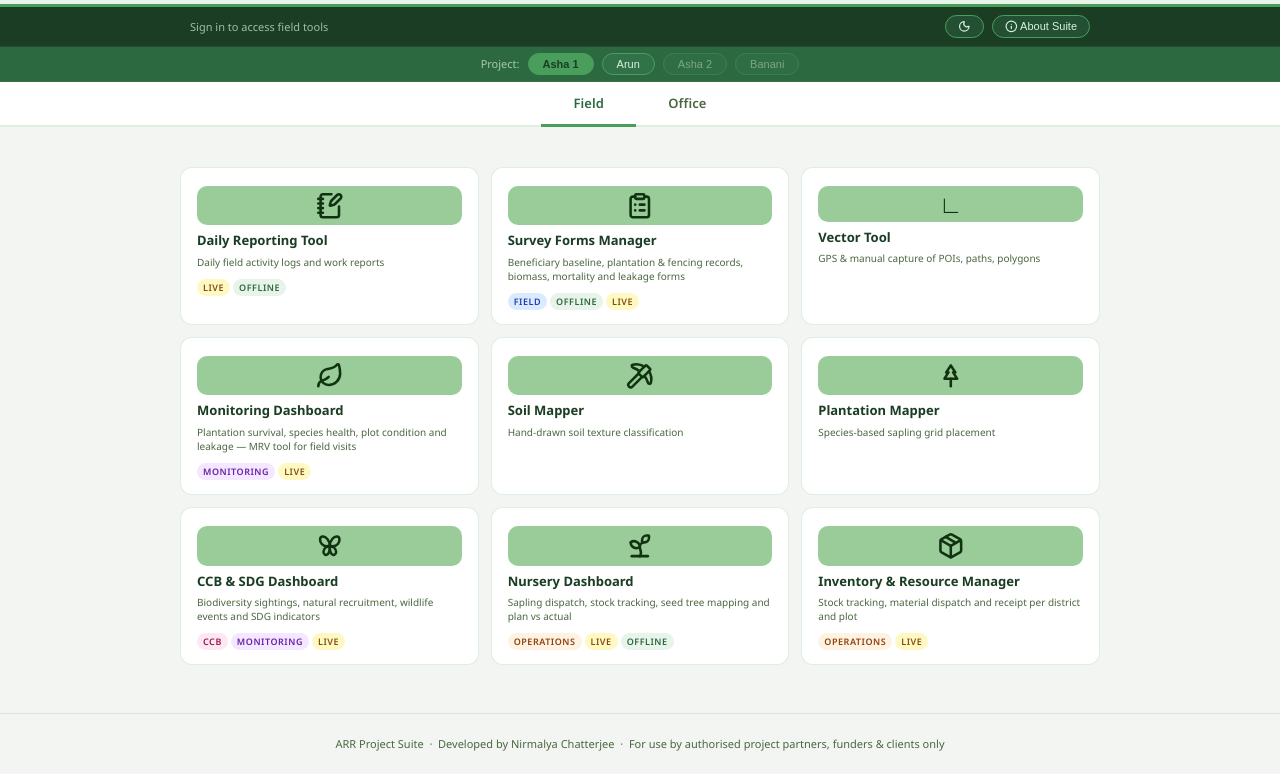
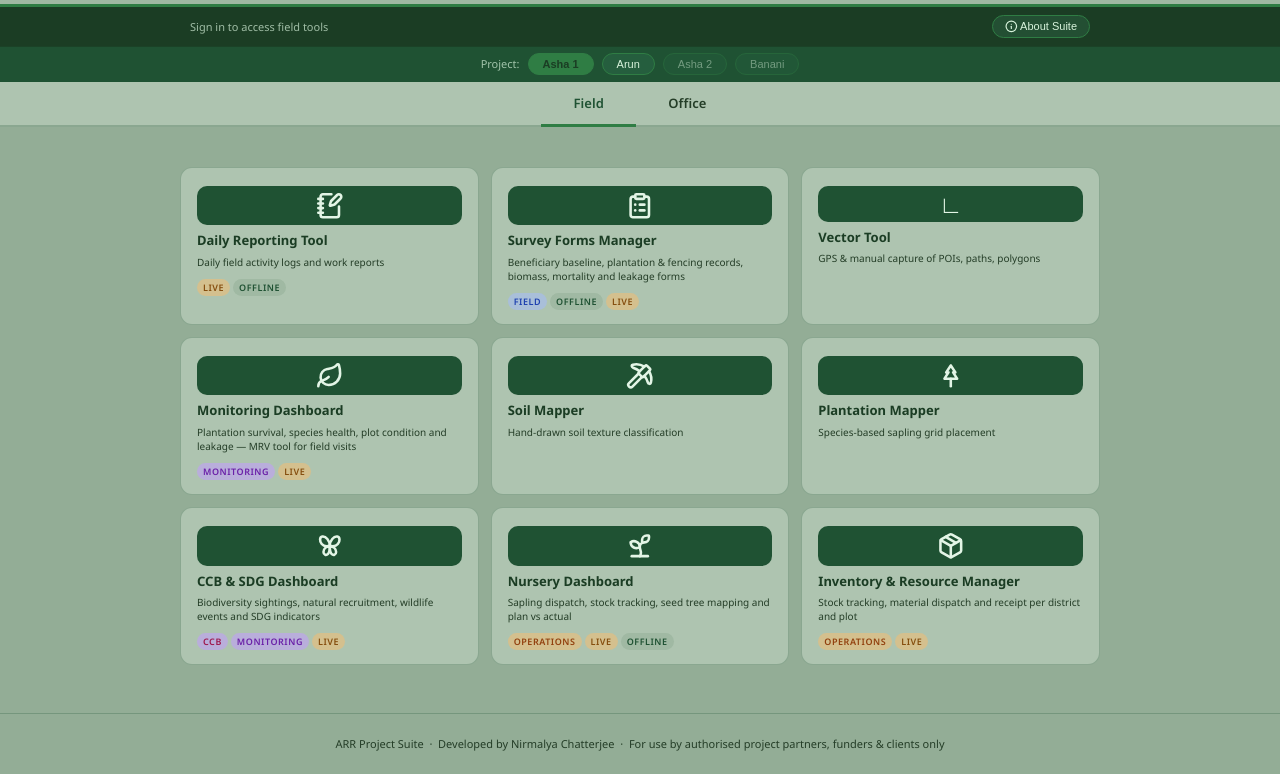
Before and after one commit to forestsoil/ARRmapper, a plain HTML site: page launcher.html in a window 1280 px wide. Shown: the part 146-920 px from the top of the page. Drawn offline with Linux system fonts and the light colour scheme.

Commit message:
overall mid-tone theme-ing

```diff
--- a/arr-shared.css
+++ b/arr-shared.css
@@ -1,7 +1,7 @@
 /* ═══════════════════════════════════════════════════════════════════════
    arr-shared.css  —  ARR Suite shared design tokens & base styles
    Served from GitHub Pages root. Included by all applets.
-   v1 · 2026-08-21
+   v5 · mid-tone only (light/dark removed; +--green-pale, --field)
    ═══════════════════════════════════════════════════════════════════════ */
 
 /* ── Google Fonts ──────────────────────────────────────────────────── */
@@ -11,32 +11,34 @@
 :root {
   /* Brand greens */
   --forest: #1b3d24;
-  --canopy: #2d6940;
-  --leaf:   #4a9e5c;
+  --canopy: #1f5233;
+  --leaf:   #2f7d44;
   --mist:   #d8f3dc;   /* text/chip on dark green surfaces */
-  --mint:   #e8f3e9;   /* light background tint: headers, card surfaces */
-  --pale:   #f2f5f1;
+  --mint:   #a0b9a3;   /* mid surface tint: headers, card surfaces */
+  --pale:   #93ad96;
 
   /* Semantic surface + text */
   --bg:     var(--pale);
-  --card:   #ffffff;
-  --ink:    #0f1c0e;
-  --mid:    #4a6741;
-  --dim:    #7a9e7e;
-  --rule:   rgba(74,158,92,.18);
-  --border: #c8ddd2;
+  --card:   #aec4b0;
+  --ink:    #0c180c;
+  --mid:    #243d27;
+  --dim:    #3f5f43;   /* 3.9:1 on card — decorative/meta only */
+  --rule:   rgba(31,82,51,.25);
+  --border: #7a957e;
 
   /* Status colours */
-  --amber:       #b45a0c;
-  --amber-pale:  #fef3e2;
-  --red:         #9b1c1c;
-  --red-pale:    #fde8e8;
-  --teal:        #0e5f6e;
-  --teal-pale:   #e0f4f7;
-  --violet:      #5b21b6;
-  --violet-pale: #ede9fe;
-  --blue:        #1e40af;
-  --blue-pale:   #dbeafe;
+  --amber:       #7a3a05;
+  --amber-pale:  #d4c08e;
+  --red:         #7f1414;
+  --red-pale:    #d4a5a0;
+  --teal:        #0e4a56;
+  --teal-pale:   #9cc7c4;
+  --violet:      #4c1d95;
+  --violet-pale: #b9aedb;
+  --blue:        #1a3478;
+  --blue-pale:   #a9bfd9;
+  --green-pale:  #9cc7a8;
+  --field:       #c3d4c4;   /* input / inset field surface */
 
   /* Project identity */
   --asha1:  #1a5c38;
@@ -46,42 +48,11 @@
 
   /* Layout */
   --radius: 10px;
-  --shadow: 0 2px 10px rgba(0,0,0,.07);
+  --shadow: 0 2px 10px rgba(0,0,0,.15);
 
   /* Typography */
   --font: 'Noto Sans', 'Segoe UI', system-ui, sans-serif;
   --mono: 'Cascadia Code', 'Fira Mono', monospace;
-}
-
-/* ── Dark mode overrides ────────────────────────────────────────────── */
-[data-theme="dark"] {
-  --forest: #0d2414;
-  --canopy: #2d6a4f;
-  --leaf:   #4ade80;
-  --mist:   #d8f3dc;
-  --mint:   #1a3020;   /* dark-mode equivalent of light mint surface */
-  --pale:   #0f1c14;
-
-  --bg:     var(--pale);
-  --card:   #1c2a17;
-  --ink:    #e8f4e8;
-  --mid:    #a0ccaa;
-  --dim:    #5a8060;
-  --rule:   rgba(74,222,128,.15);
-  --border: #2a3d20;
-
-  --amber:       #fbbf24;
-  --amber-pale:  #2a1e08;
-  --red:         #fca5a5;
-  --red-pale:    #3b0d0d;
-  --teal:        #6ee7b7;
-  --teal-pale:   #0e2a30;
-  --violet:      #c4b5fd;
-  --violet-pale: #2e1a4a;
-  --blue:        #93c5fd;
-  --blue-pale:   #1e3060;
-
-  --shadow: 0 2px 10px rgba(0,0,0,.35);
 }
 
 /* ── Base reset ─────────────────────────────────────────────────────── */
@@ -102,7 +73,7 @@ html, body {
 /* Used for: 🏠 Suite link, user chip, theme toggle, back links        */
 .arr-chip {
   font-size: 11px;
-  background: rgba(74,158,92,.12);
+  background: rgba(31,82,51,.14);
   border: 1px solid var(--leaf);
   border-radius: 20px;
   padding: 4px 11px;
@@ -117,15 +88,7 @@ html, body {
   line-height: 1.6;
 }
 .arr-chip:hover {
-  background: rgba(74,158,92,.25);
-}
-[data-theme="dark"] .arr-chip {
-  color: var(--mist);
-  background: rgba(74,222,128,.10);
-  border-color: var(--leaf);
-}
-[data-theme="dark"] .arr-chip:hover {
-  background: rgba(74,222,128,.22);
+  background: rgba(31,82,51,.26);
 }
 
 /* ── Extended tokens used by applets ───────────────────────────────── */
@@ -140,7 +103,6 @@ html, body {
   --warn:     var(--red);        /* applet alias → arr-shared --red */
   --warn-bg:  var(--red-pale);   /* applet alias → arr-shared --red-pale */
 }
-/* Dark mode aliases inherit automatically from arr-shared dark overrides */
 
 /* ── Topbar / header overflow guard ────────────────────────────────── */
 /* Apply .arr-topbar to any sticky header to prevent mobile portrait    */
@@ -170,12 +132,11 @@ html, body {
 }
 
 /* ── Icons (arr-icons.js) ───────────────────────────────────────────────
-   Tile palette — light: #113311 on #99cc99 · dark: #99cc99 on #113311.
+   Tile palette — mid: #e3f5e6 on #1f5233.
    Used by .arr-ic-tile, launcher .card-icon and nursery .tile-icon.
    Inline icons follow the surrounding text colour (stays legible on the
    dark-green headers and keeps amber/red status colours).               */
-:root { --arr-icon-fg: #113311; --arr-icon-bg: #99cc99; }
-[data-theme="dark"] { --arr-icon-fg: #99cc99; --arr-icon-bg: #113311; }
+:root { --arr-icon-fg: #e3f5e6; --arr-icon-bg: #1f5233; }
 .arr-ic { flex: none; }
 .arr-ig { position: relative; display: inline-block; width: 1.15em; height: 1.15em; vertical-align: -0.2em; line-height: 1; flex: none; }
 .arr-ig:not(:last-child) { margin-right: 0.2em; }
@@ -199,3 +160,6 @@ html, body {
 #toast.success { background: #166534; }
 #toast.warn    { background: #92400e; }
 #toast.error   { background: #991b1b; }
+
+/* ── Single theme: hide legacy light/dark toggles ───────────────────── */
+.theme-toggle#theme-toggle-btn, #theme-toggle-btn, [data-arr-theme-toggle] { display: none !important; }
--- a/bundle_manifest.json
+++ b/bundle_manifest.json
@@ -92,5 +92,5 @@
     "lib_unpkg.com_leaflet_1.9.4_dist_leaflet.css",
     "lib_unpkg.com_leaflet_1.9.4_dist_leaflet.js"
   ],
-  "zip_size": 8641474
+  "zip_size": 8627476
 }
--- a/bundle_ver.json
+++ b/bundle_ver.json
@@ -1,5 +1,5 @@
 {
-  "version": "53d8252dc2d2",
-  "built": 1795257587,
+  "version": "6e4245eaf81c",
+  "built": 1795279834,
   "min_built": 0
 }
--- a/launcher.html
+++ b/launcher.html
@@ -9,29 +9,24 @@
 <link rel="icon" href="pwa_icon_light.png" media="(prefers-color-scheme: light)">
 <link rel="icon" href="pwa_icon_dark.png" media="(prefers-color-scheme: dark)">
 <link rel="apple-touch-icon" href="pwa_icon_dark.png">
-<meta name="theme-color" content="#f0fdf4" media="(prefers-color-scheme: light)">
-<meta name="theme-color" content="#1a3d2b" media="(prefers-color-scheme: dark)">
+<meta name="theme-color" content="#1b3d24">
 <link rel="stylesheet" href="arr-shared.css">
 <script>
-(function(){ const t=localStorage.getItem('arr_theme')||'light'; if(t==='dark') document.documentElement.setAttribute('data-theme','dark'); })();
+(function(){ try{localStorage.removeItem('arr_theme')}catch(e){} document.documentElement.removeAttribute('data-theme'); })();
 </script>
-<title>ARR Project Suite v55</title>
+<title>ARR Project Suite v56</title>
 <!-- launcher_landing_v55.html — About Suite access labels: All / Restricted project users -->
 <style>
 *{box-sizing:border-box;margin:0;padding:0}
 :root{ --card-name: var(--forest); }
-[data-theme="dark"]{ --card-name: var(--mist); }
 body{background:var(--bg);color:var(--ink);min-height:100vh;transition:background .2s,color .2s}
 header{background:var(--mint);padding:20px 32px;display:flex;flex-direction:row;
   align-items:center;justify-content:center;border-bottom:3px solid var(--leaf);transition:background .2s}
-[data-theme="dark"] header{background:var(--forest)}
 .hdr-inner{display:flex;align-items:center;gap:18px;width:100%;max-width:960px;justify-content:center}
 header img{width:110px;height:110px;object-fit:contain;flex-shrink:0}
 .hdr-text{display:flex;flex-direction:column;gap:4px}
 .hdr-text h1{font-size:26px;font-weight:700;color:var(--forest);letter-spacing:-.01em;line-height:1.2;transition:color .2s}
-[data-theme="dark"] .hdr-text h1{color:var(--mist)}
 .hdr-text p{font-size:12px;color:var(--forest);opacity:.7;line-height:1.6;max-width:340px;transition:color .2s}
-[data-theme="dark"] .hdr-text p{color:var(--mist)}
 .auth-bar{background:var(--forest);display:flex;align-items:center;
   padding:8px 20px;font-size:12px;color:var(--mist);justify-content:center;
   transition:background .2s,color .2s;border-bottom:1px solid var(--rule)}
@@ -79,13 +74,13 @@ main{max-width:960px;margin:0 auto;padding:20px 20px 48px}
 .card-tags{display:flex;flex-wrap:wrap;gap:3px;margin-top:4px}
 .tag{font-size:9px;font-weight:600;letter-spacing:.06em;text-transform:uppercase;
   padding:2px 6px;border-radius:20px;background:var(--mint);color:var(--canopy)}
-.tag.new{background:#fef9c3;color:#854d0e}
-.tag.soon{background:#f3f4f6;color:#9ca3af}
-.tag.field{background:#dbeafe;color:#1e40af}
-.tag.ccb{background:#fce7f3;color:#9d174d}
-.tag.analysis{background:#e0f4f7;color:#0e5f6e}
-.tag.monitoring{background:#f3e8ff;color:#6b21a8}
-.tag.operations{background:#fef3e2;color:#92400e}
+.tag.new{background:var(--amber-pale,#fef9c3);color:#854d0e}
+.tag.soon{background:var(--mint,#f3f4f6);color:var(--mid,#9ca3af)}
+.tag.field{background:var(--blue-pale,#dbeafe);color:#1e40af}
+.tag.ccb{background:var(--violet-pale,#fce7f3);color:#9d174d}
+.tag.analysis{background:var(--teal-pale,#e0f4f7);color:#0e5f6e}
+.tag.monitoring{background:var(--violet-pale,#f3e8ff);color:#6b21a8}
+.tag.operations{background:var(--amber-pale,#fef3e2);color:#92400e}
 .card-arrow{position:absolute;bottom:14px;right:14px;font-size:14px;
   color:var(--accent,var(--leaf));opacity:0;transition:opacity .15s,transform .15s}
 .app-card:hover .card-arrow{opacity:1;transform:translateX(3px)}
@@ -133,9 +128,7 @@ footer a:hover{color:var(--canopy)}
   main{padding:16px 12px 40px}
   .grid{grid-template-columns:1fr}
 
-  #feat-box{width:95vw;height:80vh;min-width:unset}
-}
-</style>
+  #feat-box{width:95vw;height:80vh;min-width:unset}}</style>
 <script src="https://accounts.google.com/gsi/client" async defer></script>
 <script>
 /* arr-icons.js — inlined by make_bundle.py v10 */
@@ -297,7 +290,6 @@ function arrIconSweep(root) {
     <span id="auth-user-pill" class="user-pill" style="display:none"></span>
     <button id="auth-signout-btn" onclick="launcherSignOut()" style="display:none;font-size:11px;padding:4px 10px;background:rgba(82,183,136,.15);border:1px solid var(--leaf);border-radius:20px;color:var(--mist);cursor:pointer">Sign out</button>
     <div class="auth-bar-right">
-      <button class="theme-toggle" id="theme-toggle-btn" onclick="toggleTheme()" title="Toggle dark/light mode">🌙</button>
       <button class="theme-toggle" onclick="openFeatList()" title="About">ℹ️ About Suite</button>
     </div>
   </div>
@@ -597,25 +589,7 @@ const IS_IOS = /iP(hone|ad|od)/.test(navigator.userAgent) ||
 // ── Launcher auth ─────────────────────────────────────────────────
 const OAUTH_CLIENT_ID = '712889656596-385d3fgsju3dfi5mdvub6ieqajuebi1g.apps.googleusercontent.com';
 
-function toggleTheme() {
-  const isDark = document.documentElement.getAttribute('data-theme') === 'dark';
-  const next = isDark ? 'light' : 'dark';
-  if (next === 'dark') document.documentElement.setAttribute('data-theme', 'dark');
-  else document.documentElement.removeAttribute('data-theme');
-  localStorage.setItem('arr_theme', next);
-  document.getElementById('theme-toggle-btn').textContent = next === 'dark' ? '☀️' : '🌙';
-  const logo = document.getElementById('suite-logo');
-  if (logo) logo.src = next === 'dark' ? 'logo_dark.png' : 'logo_light.png';
-}
 
-function applyStoredTheme() {
-  const isDark = document.documentElement.getAttribute('data-theme') === 'dark';
-  const btn = document.getElementById('theme-toggle-btn');
-  if (btn) btn.textContent = isDark ? '☀️' : '🌙';
-  const logo = document.getElementById('suite-logo');
-  if (logo) logo.src = isDark ? 'logo_dark.png' : 'logo_light.png';
-}
-applyStoredTheme();
 
 function launcherInit() {
   const params   = new URLSearchParams(window.location.search);
```
Also changed, not shown: index.html (+6 -35 lines), 1 other file.
